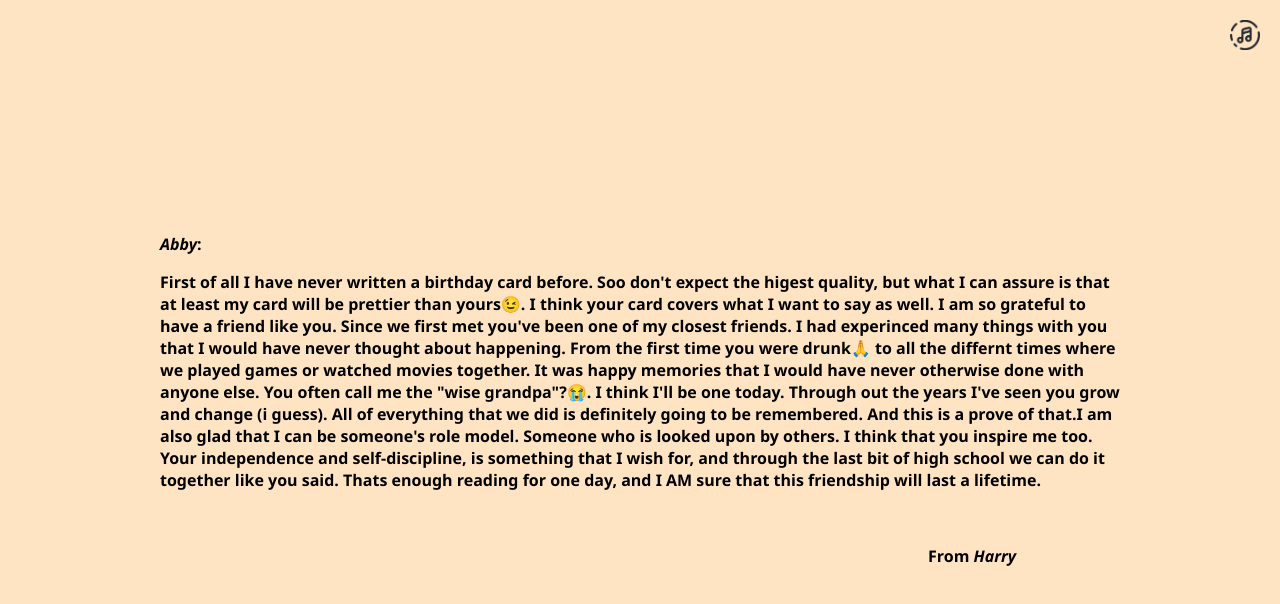
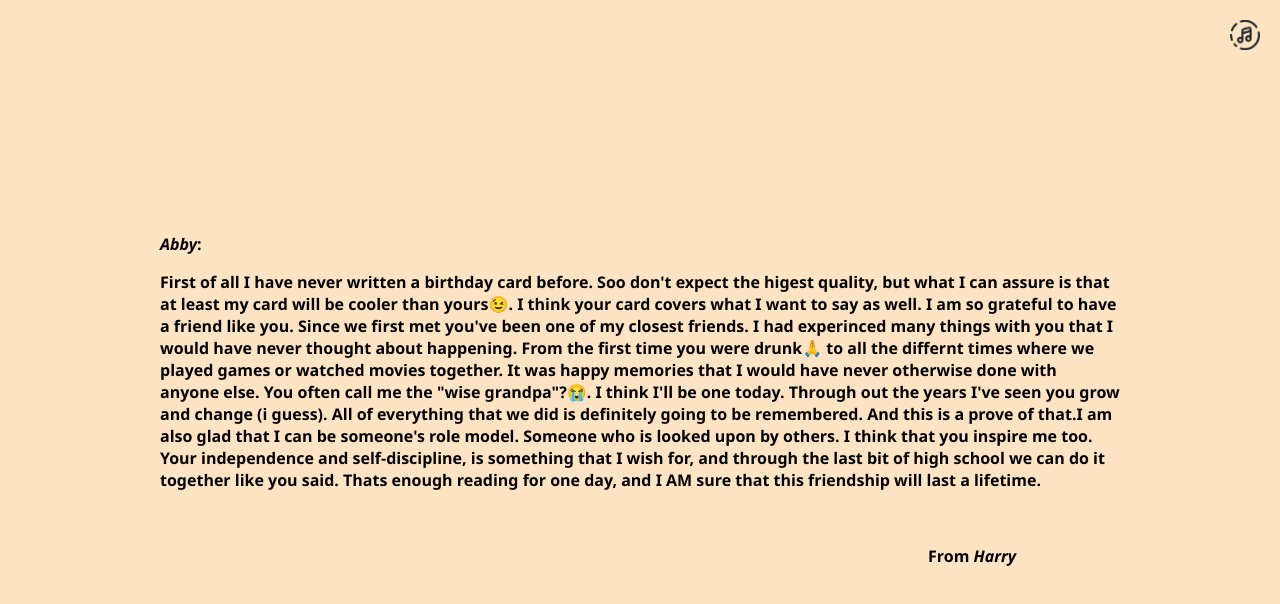
Before and after one commit to 2Ddreams/2Ddreams.github.io, a plain HTML site: page v2/Abby/AbbyMemory.html in a window 1280 px wide. Drawn offline with Linux system fonts and the light colour scheme.

Commit message:
Changed the main text content

```diff
--- a/v2/Abby/AbbyMemory.html
+++ b/v2/Abby/AbbyMemory.html
@@ -27,7 +27,7 @@
             <em>Abby</em>:
         </p>
         <p class="card-text">
-            First of all I have never written a birthday card before. Soo don't expect the higest quality, but what I can assure is that at least my card will be prettier than yours😉. I think your card covers what I want to say as well. I am so grateful to have a friend like you. Since we first met you've been one of my closest friends. I had experinced many things with you that I would have never thought about happening. From the first time you were drunk🙏 to all the differnt times where we played games or watched movies together. It was happy memories that I would have never otherwise done with anyone else. You often call me the "wise grandpa"?😭. I think I'll be one today. Through out the years I've seen you grow and change (i guess). All of everything that we did is definitely going to be remembered. And this is a prove of that.I am also glad that I can be someone's role model. Someone who is looked upon by others. I think that you inspire me too. Your independence and self-discipline, is something that I wish for, and through the last bit of high school we can do it together like you said. Thats enough reading for one day, and I AM sure that this friendship will last a lifetime.
+            First of all I have never written a birthday card before. Soo don't expect the higest quality, but what I can assure is that at least my card will be cooler than yours😉. I think your card covers what I want to say as well. I am so grateful to have a friend like you. Since we first met you've been one of my closest friends. I had experinced many things with you that I would have never thought about happening. From the first time you were drunk🙏 to all the differnt times where we played games or watched movies together. It was happy memories that I would have never otherwise done with anyone else. You often call me the "wise grandpa"?😭. I think I'll be one today. Through out the years I've seen you grow and change (i guess). All of everything that we did is definitely going to be remembered. And this is a prove of that.I am also glad that I can be someone's role model. Someone who is looked upon by others. I think that you inspire me too. Your independence and self-discipline, is something that I wish for, and through the last bit of high school we can do it together like you said. Thats enough reading for one day, and I AM sure that this friendship will last a lifetime.
         </p>
         <p class="ps">
             (Now go try the gifts)
```
